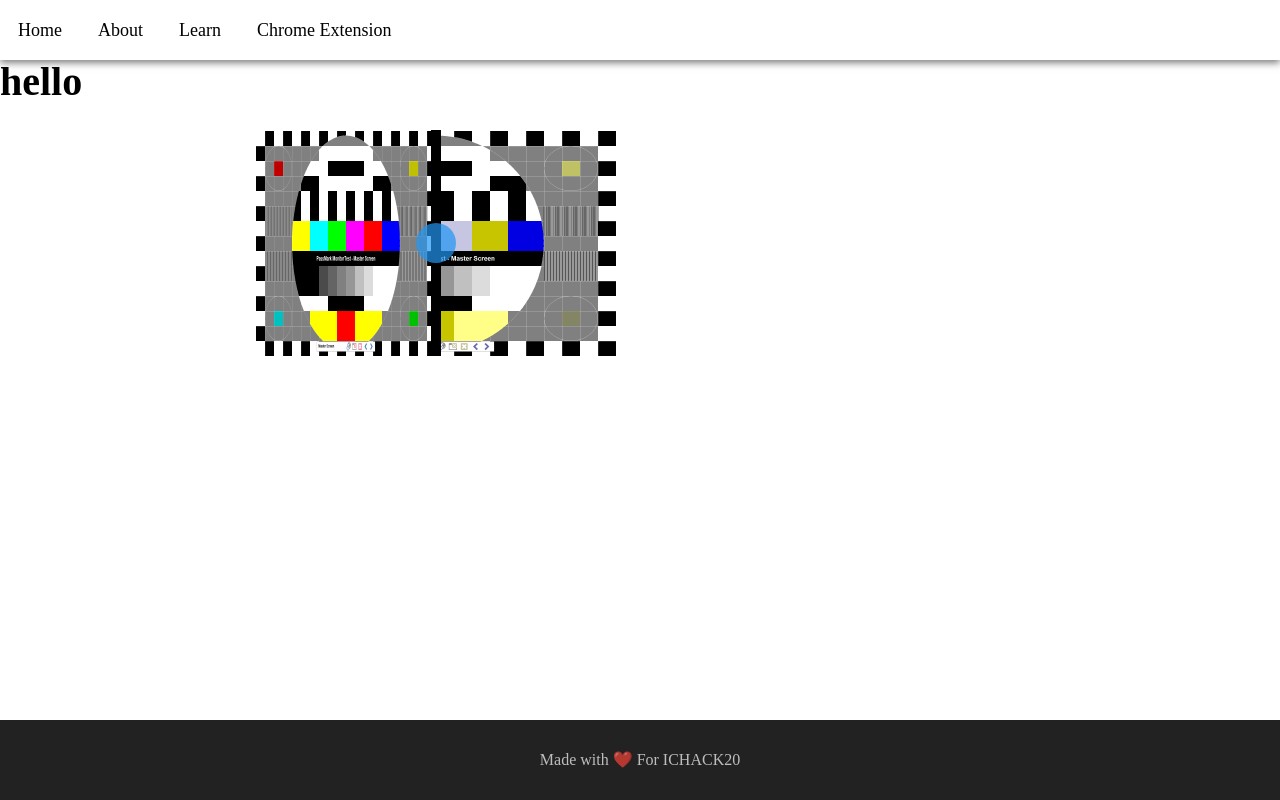
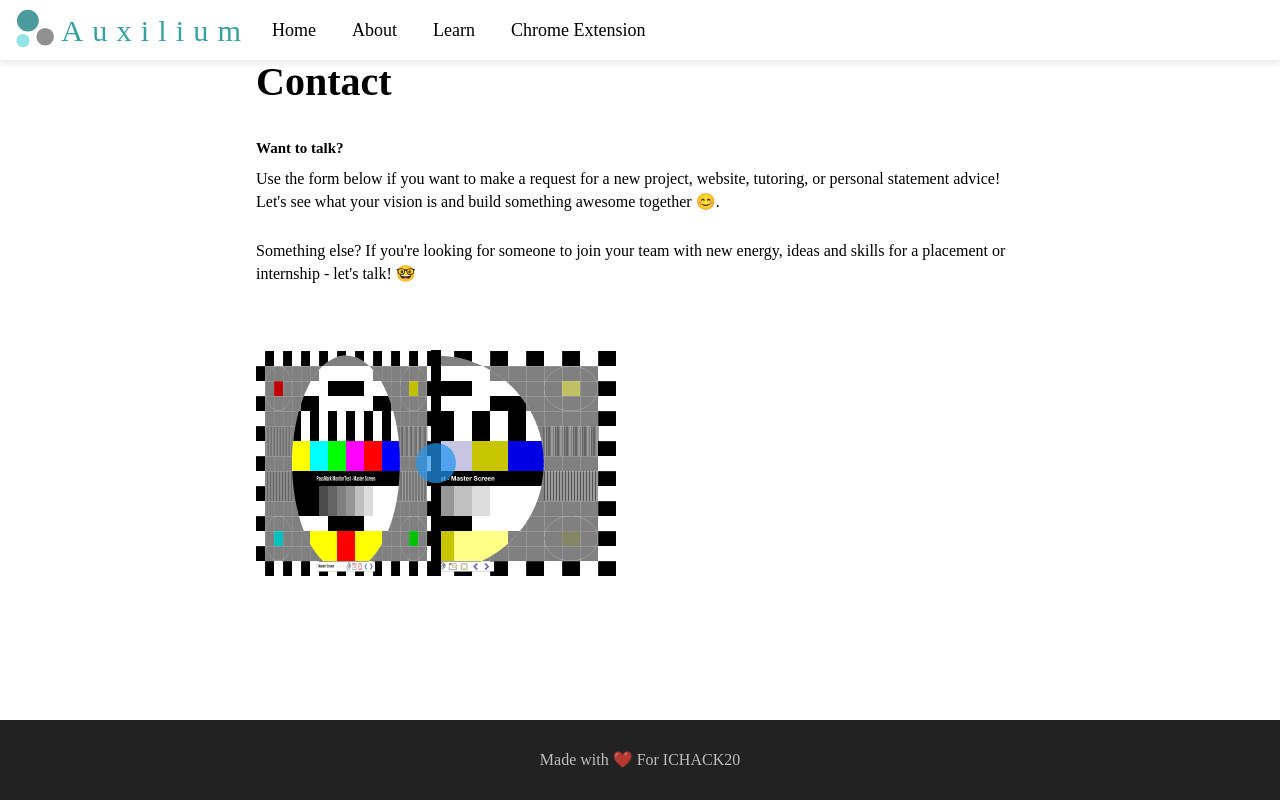
Before and after one commit to SamuelTrew/Auxilium, a Gatsby site in the folder auxilium/: page / in a window 1280 px wide. Built offline with nearby package versions, Linux system fonts and the light colour scheme; Gatsby itself is replaced by a stand-in of ours.

Commit message:
added test section as example for making page sections

```diff
--- a/auxilium/src/components/navigation/NavBar.js
+++ b/auxilium/src/components/navigation/NavBar.js
@@ -1,5 +1,8 @@
 import React from 'react';
 // import Logo from "../Logo";
+import Logo from "../../images/logo.svg";
+
+// import Fsharp from '../images/icons/skillIcons/technicalSkills/fsharp.svg';
 
 const urls = [
     {
@@ -25,7 +28,7 @@ const navbar = () => {
         <>
         <nav className="heightOffset navbar">
             <div className="innerContainer" >
-                {/* <Logo/> */}
+                <img src={Logo} style={{height: '60px',margin: '0px'}}/>
                         {urls.map(({ path, name }) => (
                             <a className="navLinks" href={path}>
                                 <div style={{display:'flex', alignItems:"center"}}>
--- /dev/null
+++ b/auxilium/src/components/pageSections/TestSection.js
@@ -0,0 +1,26 @@
+import React from 'react';
+
+const TestSection = () => {
+    return (
+        <>
+            <div className="container" style={{marginBottom: '5%'}}>
+                <h1 className="section-heading">Contact</h1>
+                <div className="container__row section-container">
+                    <div className="container__col-sm-12">
+                        <h4 className="is-black-text" style={{margin: '10px', marginLeft: '0'}}>
+                            Want to talk?
+                        </h4>
+                        <p className="is-black-text">
+                        Use the form below if you want to make a request for a new project, website, tutoring, or personal statement advice! Let's see what your vision is and build something awesome together <span role="img" aria-label="smiling emoji">😊</span>.
+                        </p>
+                        <p className="is-black-text">
+                            Something else? If you're looking for someone to join your team with new energy, ideas and skills for a placement or internship - let's talk! <span role="img" aria-label="nerd emoji">🤓</span>
+                        </p>
+                    </div>
+                </div>
+            </div>
+        </>
+    );
+}
+
+export default TestSection;
--- a/auxilium/src/pages/index.js
+++ b/auxilium/src/pages/index.js
@@ -5,6 +5,8 @@ import Dyslexia from "./dyslexia";
 // import Footer from '../components/navigation/Footer';
 import Slider from "../components/Slider"
 import TestImage from "../images/test.png"
+
+import TestSection from "../components/pageSections/TestSection";
 
 class IndexPage extends React.Component {
   componentDidMount() {
@@ -61,7 +63,7 @@ class IndexPage extends React.Component {
     return (
       <>
         <Layout>
-          <h1>hello</h1>
+          <TestSection/>
           <Slider img_src={TestImage} />
         </Layout>
       </>
--- a/auxilium/src/styles/layout.scss
+++ b/auxilium/src/styles/layout.scss
@@ -14,6 +14,10 @@ $grid__cols: 12;
 
 .text-align-center {
   text-align: center;
+}
+
+.text-align-right {
+  text-align: right;
 }
 
 $map-grid-props: (
@@ -75,21 +79,10 @@ $map-grid-props: (
   }
   &__row {
     display: flex;
-    flex-wrap: wrap;
+    // flex-wrap: wrap;
     width: 100%;
   }
   @each $modifier , $breakpoint in $map-grid-props {
     @include create-col-classes($modifier, $grid__cols, $breakpoint);
   }
 }
-
-.page-section-list {
-  @media (min-width: 992px) {
-    overflow-y: scroll;
-    height: 100vh;
-  }
-}
-
-.section-container {
-  padding: 5%;
-}
--- a/auxilium/src/styles/navigation.scss
+++ b/auxilium/src/styles/navigation.scss
@@ -12,7 +12,7 @@ $nav-height: 60px;
     left: 0;
     width: 100%;
     background-color: white;
-    box-shadow: 0 3px 7px 0 rgba(0,0,0,0.50);
+    box-shadow: 0 3px 7px 0 rgba(0,0,0,0.10);
 }
 
 .innerContainer {
```
Also changed, not shown: auxilium/src/images/logo.svg (added). Lines whose indentation alone changed are shown as unchanged.
